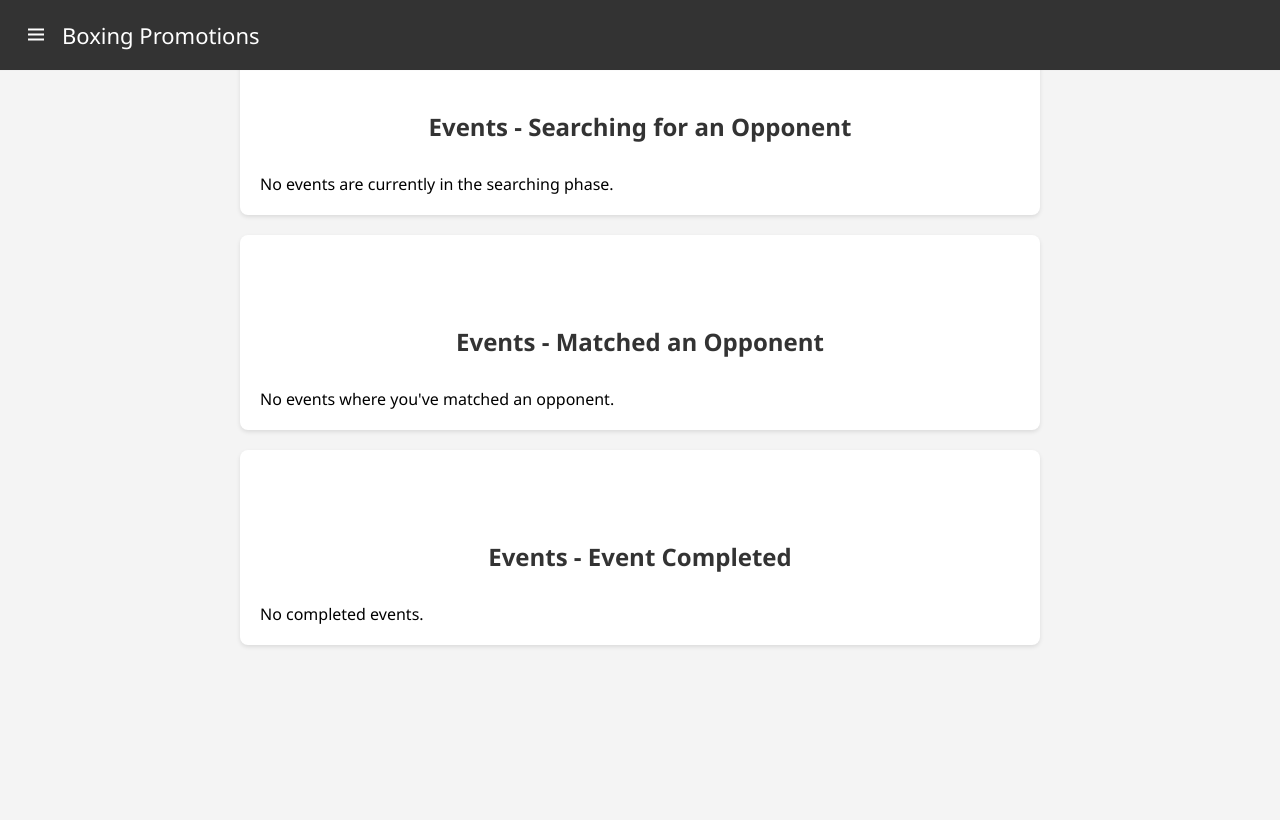
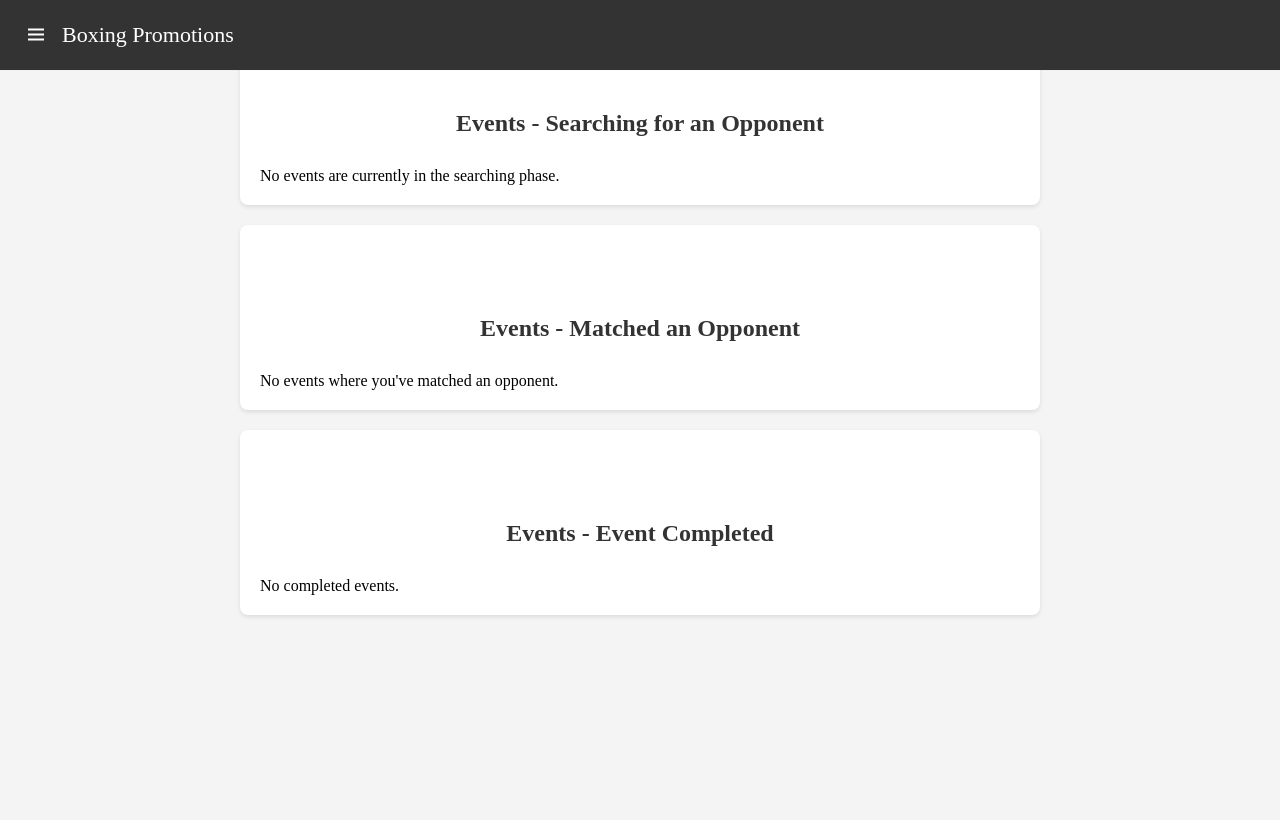
Before and after one commit to zk-2905/Boxing_Promotions, a Django app: page /my-events in a window 1280 px wide. Run offline with Django 3.2, Linux system fonts and the light colour scheme; the visitor is signed in with stand-in values (Sample User, id 1); data that the repository does not hold is empty; parts of the project's set-up code (start-up, migrations or seed data) failed here and were passed over.

Commit message:
Update my_events.css

```diff
--- a/box/static/box/css/my_events.css
+++ b/box/static/box/css/my_events.css
@@ -1,5 +1,4 @@
 body {
-    font-family: 'Segoe UI', Tahoma, Geneva, Verdana, sans-serif;
     margin: 0;
     padding: 0;
     background-color: #f4f4f4;
```
